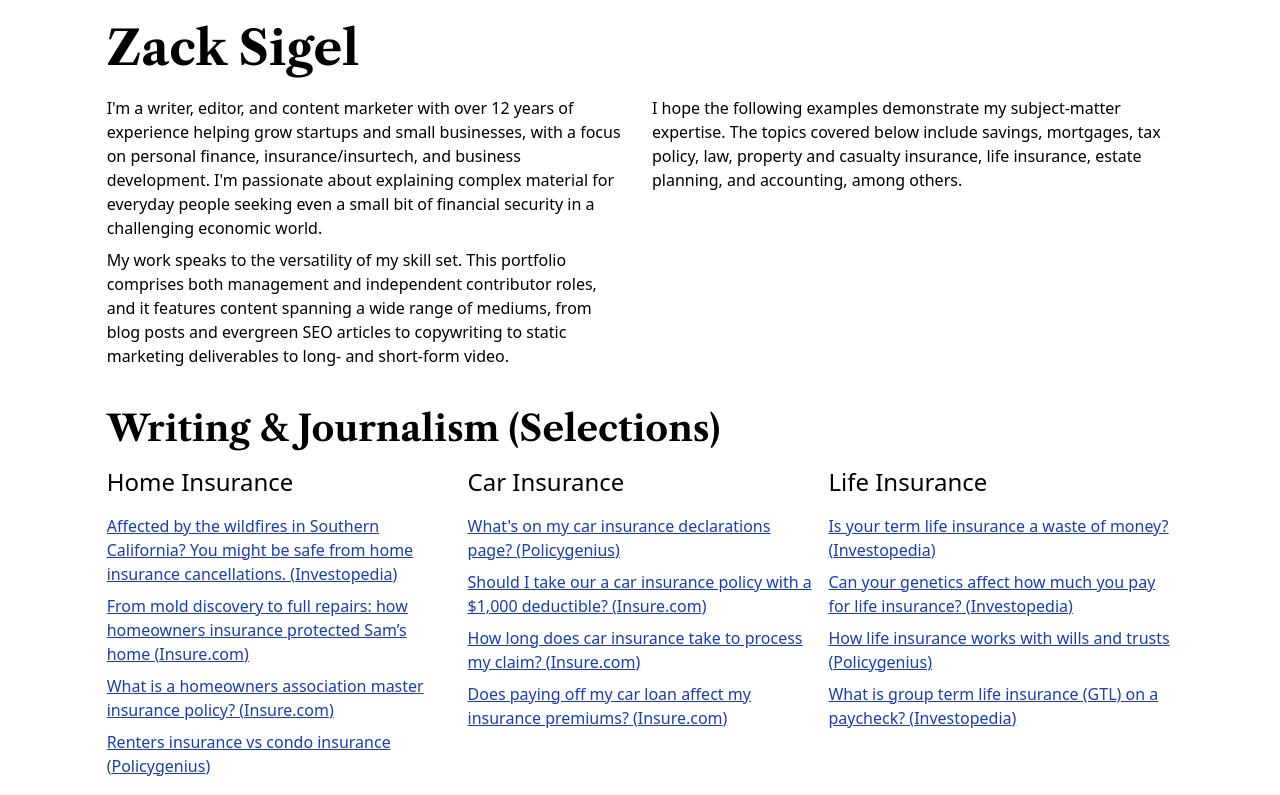
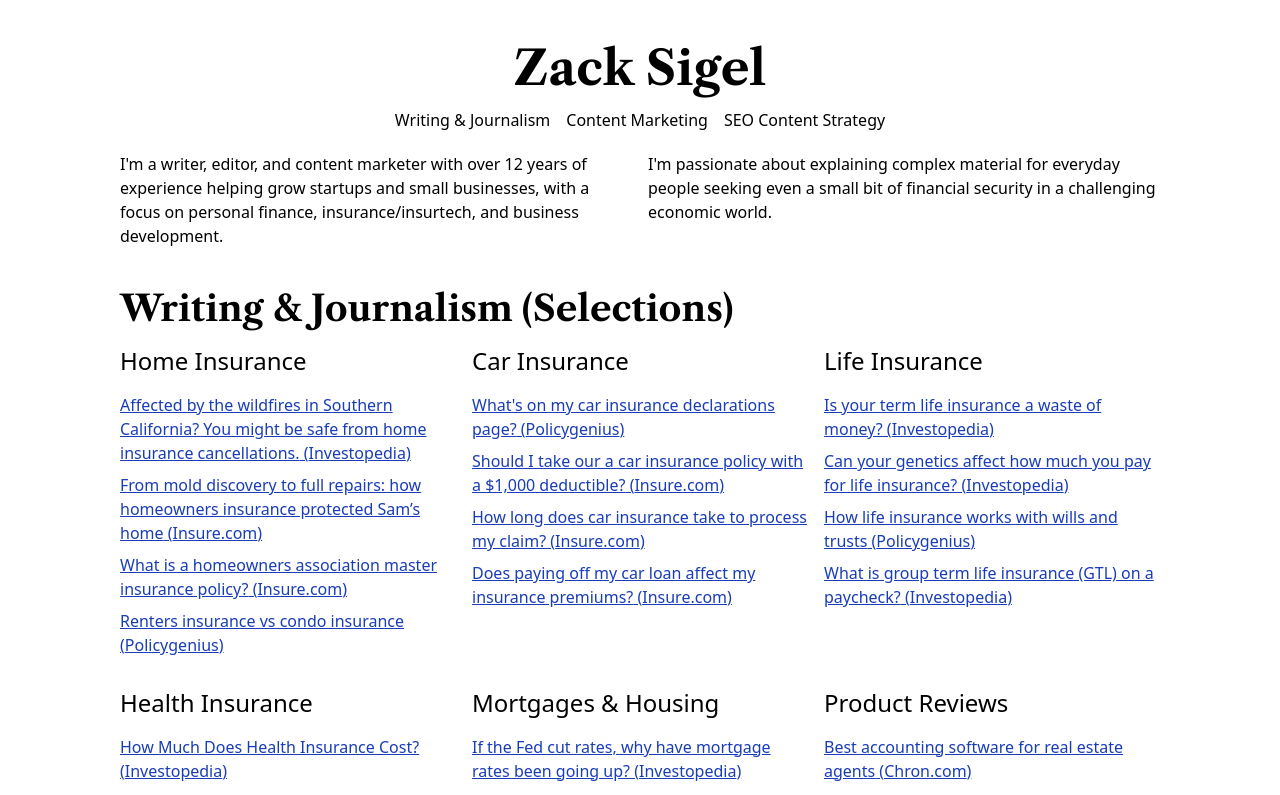
Before and after one commit to zacksigel/my-portfolio, a React (Vite) app: page / in a window 1280 px wide. Shown: the top 795 px of the page. Built offline with nearby package versions, Linux system fonts and the light colour scheme.

Commit message:
implements navbar

```diff
--- a/src/App.tsx
+++ b/src/App.tsx
@@ -1,15 +1,20 @@
 import { Routes, Route } from "react-router-dom";
+import ScrollToTop from "./components/ScrollToTop.tsx";
 import Home from "./pages/Home.tsx";
 import AllArticles from "./pages/AllArticles.tsx";
 import Project from "./pages/Project.tsx";
+import Layout from "./components/Layout";
 
 function App() {
   return (
+    <>
+    <ScrollToTop/>
     <Routes>
-      <Route path="/" element={<Home />} />
+      <Route path="/" element={<Layout />}>
+      <Route index element={<Home />} />
       <Route path="/AllArticles" element={<AllArticles />} />
       <Route path="/projects/:id" element={<Project />} />
-    </Routes>
+      </Route></Routes></>
   );
 }
 
--- /dev/null
+++ b/src/components/Layout.tsx
@@ -0,0 +1,13 @@
+import Navbar from "./Navbar";
+import { Outlet } from "react-router-dom";
+
+export default function Layout() {
+  return (
+    <>
+      <Navbar />
+      <main className="p-4">
+        <Outlet />
+      </main>
+    </>
+  );
+}
--- /dev/null
+++ b/src/components/Navbar.tsx
@@ -0,0 +1,37 @@
+import { Link, useLocation } from "react-router-dom";
+
+export default function Navbar() {
+    const location = useLocation();
+    const onHomePage = location.pathname === "/";
+
+  return (
+    <nav className="text-center max-w-200 mx-auto p-1 mt-10">
+    <Link to="/">
+    <h1 className="text-5xl font-bold mb-4 font-libre-caslon">Zack Sigel</h1></Link>
+    <ul className="flex justify-center space-x-4">
+        <li>
+          {onHomePage ? (
+            <a href="#writing" className="hover:underline">Writing & Journalism</a>
+          ) : (
+            <Link to="/#writing" className="hover:underline">Writing & Journalism</Link>
+          )}
+        </li>
+        <li>
+          {onHomePage ? (
+            <a href="#C" className="hover:underline">Content Marketing</a>
+          ) : (
+            <Link to="/#C" className="hover:underline">Content Marketing</Link>
+          )}
+        </li>
+        <li>
+          {onHomePage ? (
+            <a href="#S" className="hover:underline">SEO Content Strategy</a>
+          ) : (
+            <Link to="/#S" className="hover:underline">SEO Content Strategy</Link>
+          )}
+        </li>
+
+      </ul>
+    </nav>
+  );
+}
--- /dev/null
+++ b/src/components/ScrollToTop.tsx
@@ -0,0 +1,23 @@
+import { useEffect } from "react";
+import { useLocation } from "react-router-dom";
+
+export default function ScrollToTop() {
+  const { pathname, hash } = useLocation();
+
+  useEffect(() => {
+    if (hash) {
+      // Wait for the DOM to be ready
+      setTimeout(() => {
+        const id = hash.replace("#", "");
+        const element = document.getElementById(id);
+        if (element) {
+          element.scrollIntoView({ behavior: "smooth" });
+        }
+      }, 0);
+    } else {
+      window.scrollTo(0, 0);
+    }
+  }, [pathname, hash]);
+
+  return null;
+}
--- a/src/data/projects.json
+++ b/src/data/projects.json
@@ -4,6 +4,7 @@
       "title": "National Estate Planning Survey & White Paper",
       "description": "To support the launch of a new estate planning app, I tasked my team with surveying 2,000 people on their experiences with creating a will or trust. The results were distributed in a white paper and related organic content.",
       "category": "Content Marketing",
+      "section": "marketing",
       "image": "/assets/PG Estate Planning_Rectangle.jpg",
       "overview": "Policygenius debuted a new app that would generate will and trust documents for users. To support its launch, I pitched the idea of surveying 2,000 Policygenius customers on their experiences with and knowledge of estate planning. The result would comprise a fresh dataset to inform the development of the app as well as a white paper to serve as a marketing asset announcing Policygenius’ foray into estate planning.",
       "role": "I tasked my team with writing survey questions, then worked with senior leadership to carry out the survey. I assigned an editor on my team, Elissa Suh, the role of creating new estate planning content and optimizing it for organic channels. I also worked with the social media, media relations, and design teams to support the production and distribution of the white paper. Our content was repurposed as ad copy for the app release, and my team and I also consulted with the engineering team to create in-app UX content."
@@ -21,6 +22,7 @@
       "title": "Policygenius FinVerts: Reaching a New Market of Millions",
       "description": "I built seven new personal finance verticals from the ground up to amplify Policygenius's position in organic search and generate backlinks, which increased organic search traffic by as much as 40%.",
       "category": "SEO Content Strategy",
+      "section": "seo",
       "image": "/assets/PG Finvert_1.jpg"
     },
     {
@@ -28,6 +30,7 @@
       "title": "Ask the Tax Genius",
       "description": "We capitalized on the organic search success of our tax content by positioning our senior editor as a subject-matter expert who could respond to user-generated questions.",
       "category": "Content Marketing",
+      "section": "marketing",
       "image": "/assets/PG Tax Bootcamp_Rectangle.jpg",
       "overview": "My team had already seen a lot of success in growing our organic traffic through a taxes content vertical. I wanted to capitalize on that success by positioning our taxes editor, Derek Silva, as a major subject-matter expert: the Tax Genius. My team created a new advice column timed to current events (meme stocks, the rise of the COVID-related gig economy), an email bootcamp about filing taxes, and a social media blitz.",
       "role": "I assigned and edited all copy written by Silva and optimized it for Google. I worked with the design team to create all visual assets and developed the email series with our CRM team. Silva and I consulted with our social media team to create videos for Instagram. I executed an intra-company campaign to introduce our 800+ colleagues to the Tax Genius ecosystem and solicit questions for the column."
@@ -37,6 +40,7 @@
         "title": "Who Benefited Most from the Tax Cuts and Jobs Act?",
         "description": "A long-form, data-heavy study of the effects of the 2017 Tax Cuts and Jobs Act on different levels of household income that was shared by both sides of the political aisle.",
         "category": "Content Marketing",
+        "section": "marketing",
         "image": "/assets/PG taxes_Rectangle.jpg",
         "overview": "One of my goals was to expand our backlink profile by publishing shareable blog articles optimized for search. To maximize visibility, the release was timed to Tax Day, and it would take a unique position on a contentious subject to attract the broadest possible audience. We workshopped the content until we were certain of its investigational value; it continues to appeal to both sides of the political spectrum to this day. One measure of this article's success: it was shared by both the Democratic Party and the Republican Party on national platforms at the height of the 2020 election season.",
         "role": "I developed a hypothesis to generate buy-in for my pitch: through an SEO strategy built around targeting “highish”-volume long-tail keywords, we could easily take the top spot on Google, and social media users reposting our link would do the rest. I assigned this piece to my taxes editor, Derek Silva, and developed a press campaign strategy with our media relations team."
@@ -46,6 +50,7 @@
         "title": "High-Yield Savings Account Launch",
         "description": "I designed a massive go-to-market content strategy to support the release of M1 Finance's new high-yield savings account product that expanded our presence into new and owned channels.",
         "category": "Content Marketing",
+        "section": "marketing",
         "image": "/assets/HYSA_Rectangle_3.jpg",
         "overview": "At M1, my team's first major project was developing the go-to-market strategy behind the launch of our high-yield savings account product. I envisioned a top-down restructuring of our owned channels, including the inauguration of the Knowledge Bank, a repository of search-optimized explainer articles; a long-form video series featuring, Brett Holzhauer, my team's content marketing manager, asking members of the public about their savings habits; and bite-size, shareable videos for Instagram, Twitter, and TikTok.",
         "role": "I managed the logistics for the production of the video series, from developing themes, sourcing camera crew, and editing the footage. For the Knowledge Bank, I built a keyword roadmap and assigned the stories to my team; I also edited each article to ensure accuracy, educational value, and sophistication."
@@ -55,6 +60,7 @@
         "title": "Roadmapping and Launching the M1 Knowledge Bank",
         "description": "At M1 Finance, I architected an all-new vertical for publishing SEO explainer content about M1's saving, investing, and lending products, as well as numerous other personal finance topics.",
         "category": "SEO Content Strategy",
+        "section": "seo",
         "image": "/assets/M1 Knowledge Bank_Rectangle2.jpg"
       }
   ]
--- a/src/pages/AllArticles.tsx
+++ b/src/pages/AllArticles.tsx
@@ -5,10 +5,6 @@ export default function AllArticles() {
 
   return (
 <div className="flex flex-col w-5/6 mx-auto">
-  <h1 className="text-3xl font-bold mb-10">Zack Sigel | Articles</h1>
-  <div className="mb-10">
-    <h2 className="text-2xl font-semibold mb-1">Writing & Journalism (Selections)</h2>
-    <p className="text-gray-600 mb-4">Subheader TKTKTK</p>
     <div className="flex flex-wrap -mx-2">
         {rawArticles.map(({ title, links }) => (
           <div key={title} className="w-full sm:w-1/2 md:w-1/3 px-2 mb-4">
@@ -35,8 +31,5 @@ export default function AllArticles() {
     </div>
 
 
-</div>
-
-
   );
 }
--- a/src/pages/Home.tsx
+++ b/src/pages/Home.tsx
@@ -5,6 +5,7 @@ import rawArticles from "../data/articles.json";
 export default function Home() {
   const grouped = rawProjects.reduce((acc: Record<string, typeof rawProjects>, project) => {
     const category = project.category;
+    const section = project.section;
     if (!acc[category]) {
       acc[category] = [];
     }
@@ -13,25 +14,22 @@ export default function Home() {
   }, {} as Record<string, typeof rawProjects>);
 
   return (
+    <div>
 <div className="flex flex-col w-5/6 mx-auto">
-  <h1 className="text-5xl font-bold mb-6 mt-6 font-libre-caslon">Zack Sigel</h1>
-  <div className="flex flex-row gap-6 mb-8">
+  <div className="flex flex-row gap-4 mb-8">
     <div className="w-1/2">
       <p className="mb-2">
-        I'm a writer, editor, and content marketer with over 12 years of experience helping grow startups and small businesses, with a focus on personal finance, insurance/insurtech, and business development. I'm passionate about explaining complex material for everyday people seeking even a small bit of financial security in a challenging economic world.
-      </p>
-      <p className="mb-2">
-        My work speaks to the versatility of my skill set. This portfolio comprises both management and independent contributor roles, and it features content spanning a wide range of mediums, from blog posts and evergreen SEO articles to copywriting to static marketing deliverables to long- and short-form video.
+        I'm a writer, editor, and content marketer with over 12 years of experience helping grow startups and small businesses, with a focus on personal finance, insurance/insurtech, and business development.
       </p>
     </div>
     <div className="w-1/2">
       <p className="mb-2">
-        I hope the following examples demonstrate my subject-matter expertise. The topics covered below include savings, mortgages, tax policy, law, property and casualty insurance, life insurance, estate planning, and accounting, among others.
+      I'm passionate about explaining complex material for everyday people seeking even a small bit of financial security in a challenging economic world.
       </p>
     </div>
   </div>
   <div className="mb-14">
-    <h2 className="text-4xl font-semibold mb-1 font-libre-caslon">Writing & Journalism (Selections)</h2>
+    <h2 id="writing" className="text-4xl font-semibold mb-1 font-libre-caslon">Writing & Journalism (Selections)</h2>
     <div className="flex flex-wrap -mx-2">
         {rawArticles.slice(0, 6).map(({ title, links, display }) => (
           <div key={title} className="w-full sm:w-1/2 md:w-1/3 px-2 mb-4">
@@ -65,7 +63,7 @@ export default function Home() {
 
   {Object.entries(grouped).map(([category, projects]) => (
     <div className="mb-10" key={category}>
-      <h2 className="text-4xl font-semibold mb-5 font-libre-caslon">{category}</h2>
+      <h2 id={category[0]} className="text-4xl font-semibold mb-5 font-libre-caslon">{category}</h2>
 
       <div className="flex flex-wrap -mx-2">
         {projects.map((project) => (
@@ -95,7 +93,7 @@ export default function Home() {
     </div>
   ))}
 </div>
-
+</div>
 
   );
 }
```
